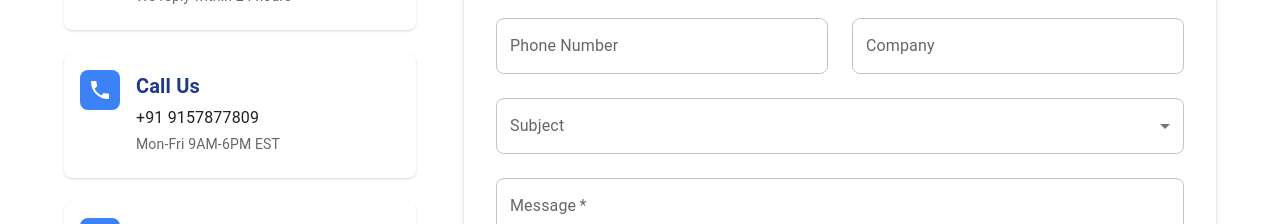
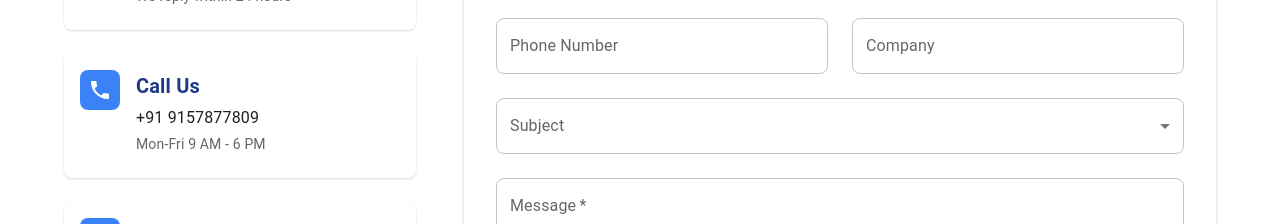
Before and after one commit to Parth2704/alpha_wave_softwares, a React (Create React App) app: page / in a window 1280 px wide. Shown: the part 5200-5424 px from the top of the page. Built offline with nearby package versions, Linux system fonts and the light colour scheme.

Commit message:
some changes

```diff
--- a/src/components/Contact.jsx
+++ b/src/components/Contact.jsx
@@ -85,7 +85,7 @@ const Contact = () => {
       icon: <Phone />,
       title: 'Call Us',
       details: '+91 9157877809',
-      subtitle: 'Mon-Fri 9AM-6PM EST',
+      subtitle: 'Mon-Fri 9 AM - 6 PM',
     },
     // {
     //   icon: <LocationOn />,
```
